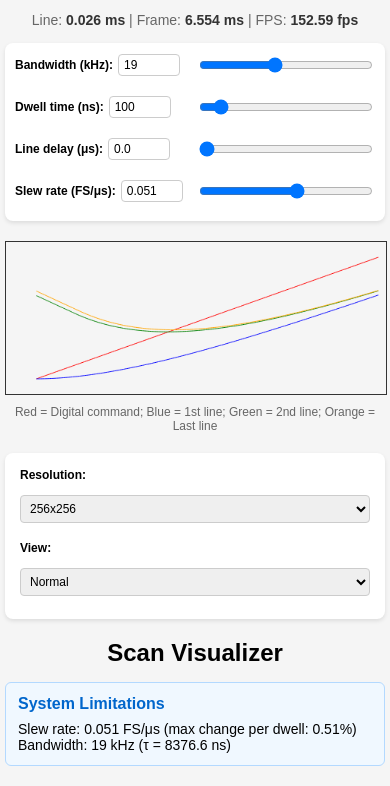
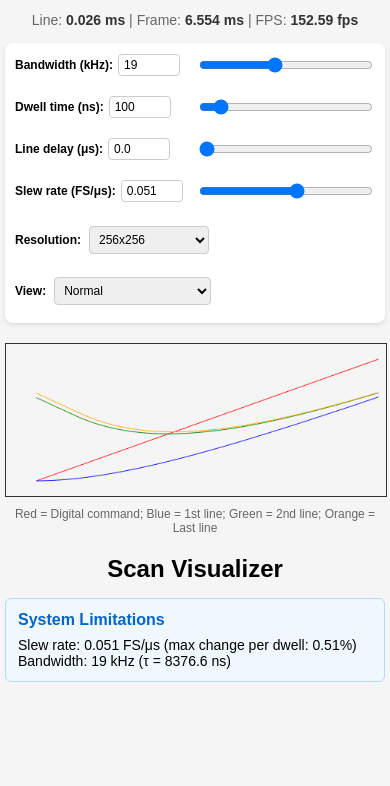
Before and after one commit to nanographs/scan-visualizer, a plain HTML site: page index.html in a window 390 px wide. Shown: the part 724-1510 px from the top of the page. After the commit the page ends 1426 px from the top, so only its background shows below. Drawn offline with Linux system fonts and the light colour scheme.

Commit message:
feat: Unify controls into single panel and fix mobile layout
- Move resolution and view mode controls into main controls section
- Remove separate secondary controls section
- Fix mobile layout: dropdowns now inline with labels (was stacked)
- Update technical specification to reflect unified control panel
- All controls now in one cohesive panel for better UX
- Maintain responsive design with consistent inline layout

```diff
--- a/index.html
+++ b/index.html
@@ -314,15 +314,16 @@
       }
 
       .control-row {
-        flex-direction: column;
-        align-items: stretch;
+        flex-direction: row;
+        align-items: center;
         margin-bottom: 8px;
+        gap: 8px;
       }
 
       .control-row label {
         min-width: auto;
         font-size: 12px;
-        margin-bottom: 3px;
+        margin-bottom: 0;
       }
 
       .control-row select {
@@ -419,16 +420,8 @@
           <input id="slewRate" type="range" min="0" max="100" value="57" step="1">
         </div>
       </div>
-    </div>
 
-    <!-- Plot at the top -->
-    <div class="plot-container">
-      <canvas id="plot" width="500" height="200"></canvas>
-      <div class="plot-legend">Red = Digital command; Blue = 1st line; Green = 2nd line; Orange = Last line</div>
-    </div>
-
-    <!-- Secondary controls -->
-    <div class="secondary-controls">
+      <!-- Additional controls moved from secondary -->
       <div class="control-row">
         <label>Resolution:</label>
         <select id="resolution">
@@ -447,6 +440,13 @@
         </select>
       </div>
     </div>
+
+    <!-- Plot at the top -->
+    <div class="plot-container">
+      <canvas id="plot" width="500" height="200"></canvas>
+      <div class="plot-legend">Red = Digital command; Blue = 1st line; Green = 2nd line; Orange = Last line</div>
+    </div>
+
 
     <h2>Scan Visualizer</h2>
 
```
Also changed, not shown: 1 other file.
